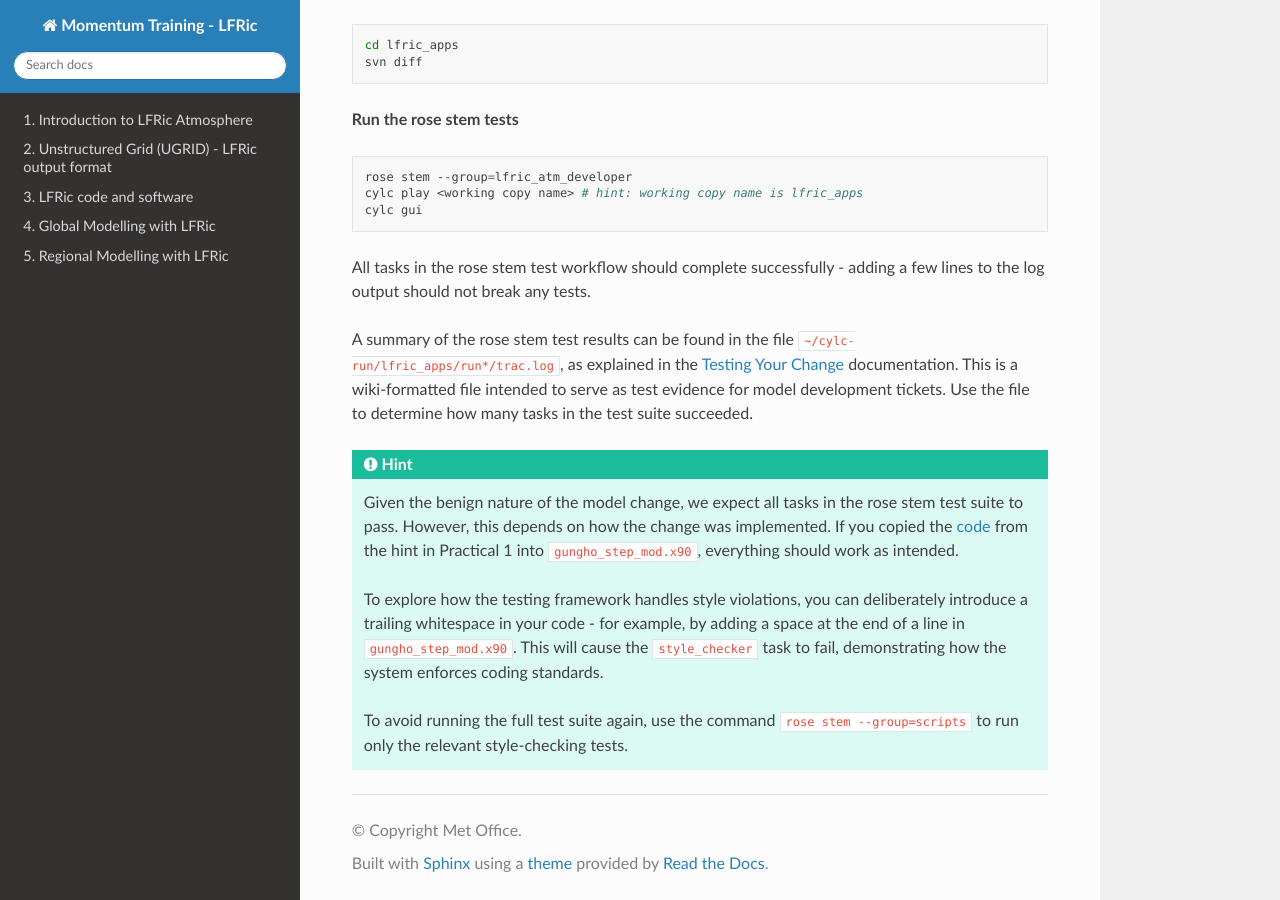
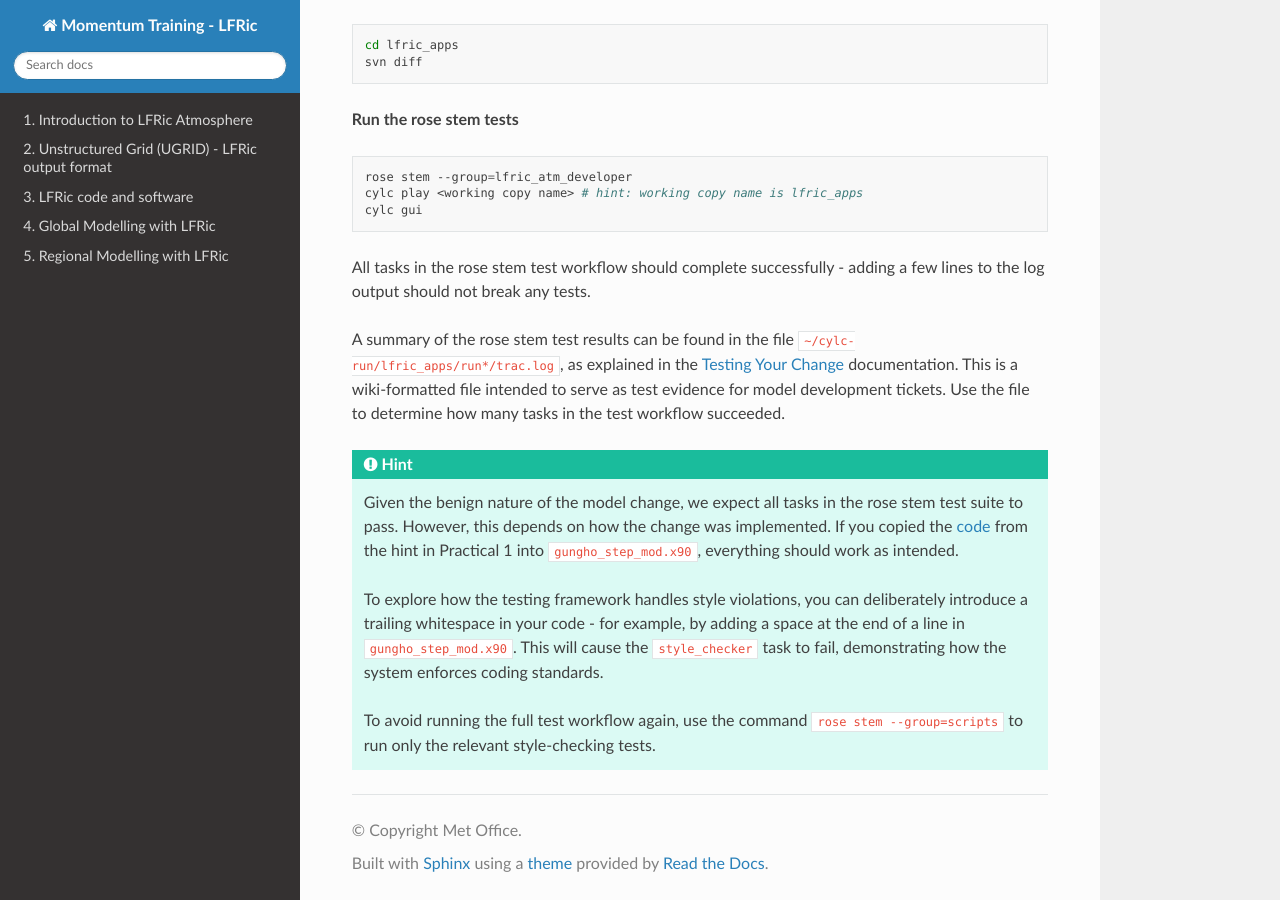
Before and after one commit to MetOffice/LFRic-Atmosphere-Training, a Sphinx documentation site: the page built from source/lfric_infrastructure/practical_stem_test.rst, in a window 1280 px wide and 900 px high, scrolled down 592 px. Built offline with Sphinx 7.4.7 and the Read the Docs theme 3.1.0, drawn with Linux system fonts in a browser that asks for light colours.

Commit message:
replace the term suite by workflow

```diff
--- a/source/lfric_infrastructure/practical_stem_test.rst
+++ b/source/lfric_infrastructure/practical_stem_test.rst
@@ -34,10 +34,10 @@ Change into the ``lfric_apps`` directory and confirm that it contains your modif
 
 All tasks in the rose stem test workflow should complete successfully - adding a few lines to the log output should not break any tests.
 
-A summary of the rose stem test results can be found in the file ``~/cylc-run/lfric_apps/run*/trac.log``, as explained in the `Testing Your Change <https://metoffice.github.io/simulation-systems/WorkingPractices/testing.html#trac-log>`_ documentation. This is a wiki-formatted file intended to serve as test evidence for model development tickets. Use the file to determine how many tasks in the test suite succeeded.
+A summary of the rose stem test results can be found in the file ``~/cylc-run/lfric_apps/run*/trac.log``, as explained in the `Testing Your Change <https://metoffice.github.io/simulation-systems/WorkingPractices/testing.html#trac-log>`_ documentation. This is a wiki-formatted file intended to serve as test evidence for model development tickets. Use the file to determine how many tasks in the test workflow succeeded.
 
 .. hint:: Given the benign nature of the model change, we expect all tasks in the rose stem test suite to pass. However, this depends on how the change was implemented. If you copied the :ref:`code <practical_3_1-hint_code>` from the hint in Practical 1 into ``gungho_step_mod.x90``, everything should work as intended.
 
    To explore how the testing framework handles style violations, you can deliberately introduce a trailing whitespace in your code - for example, by adding a space at the end of a line in ``gungho_step_mod.x90``. This will cause the ``style_checker`` task to fail, demonstrating how the system enforces coding standards.
 
-   To avoid running the full test suite again, use the command ``rose stem --group=scripts`` to run only the relevant style-checking tests.
+   To avoid running the full test workflow again, use the command ``rose stem --group=scripts`` to run only the relevant style-checking tests.
```
